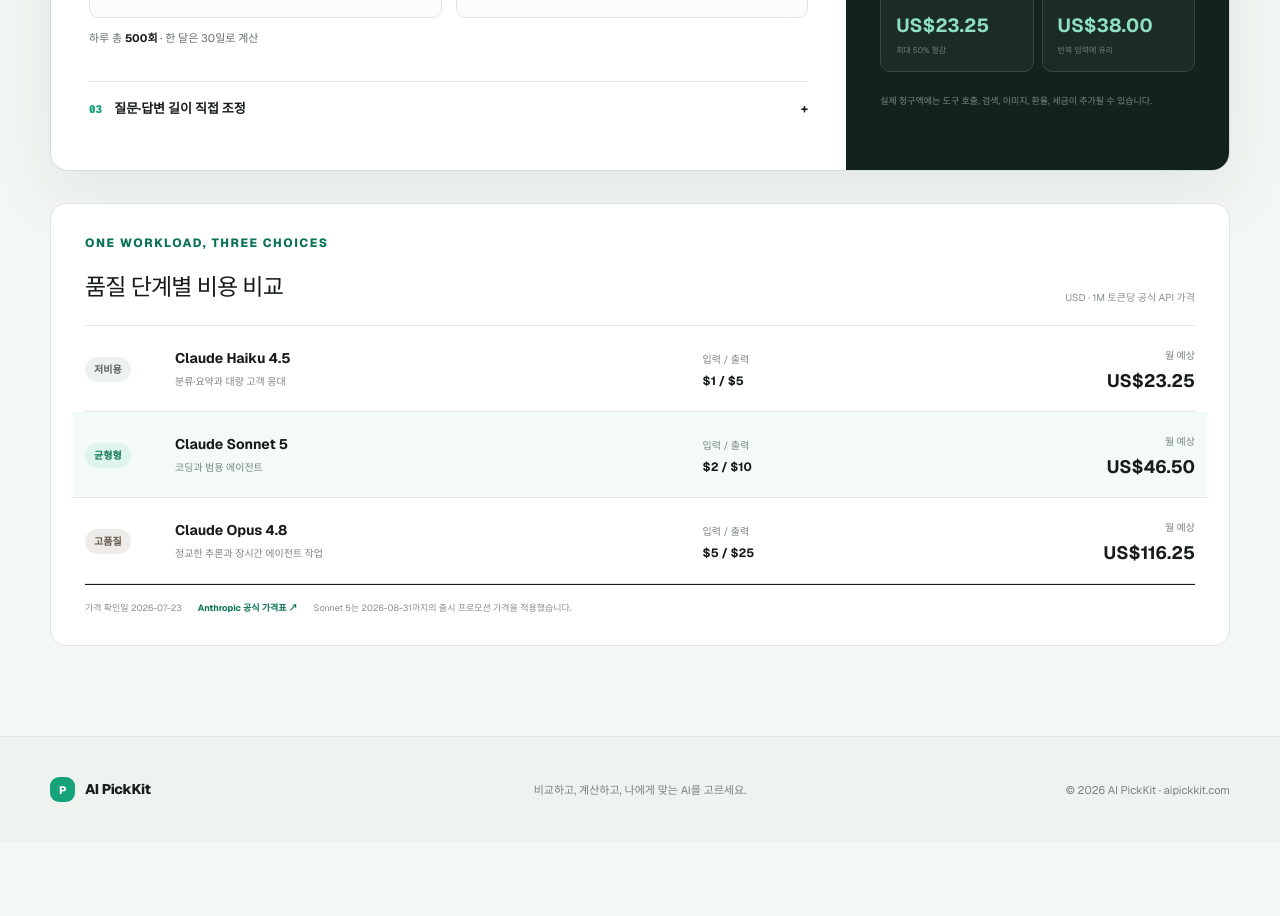
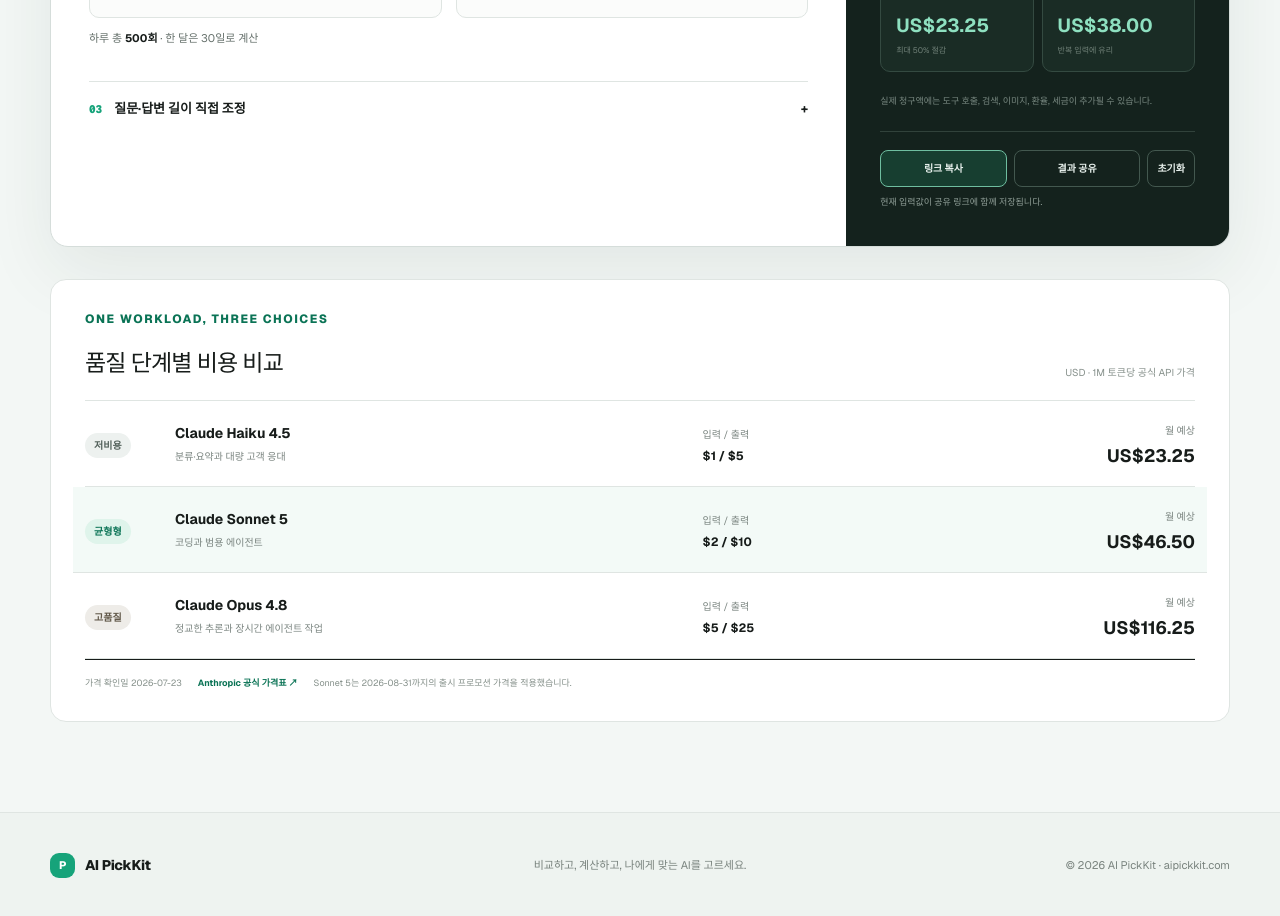
Before and after one commit to maxtop9843-byte/ai-pickkit, a Next.js app: page /api-cost-calculator in a window 1280 px wide. Shown: the part 960-1876 px from the top of the page. Before the commit the page ends 1802 px from the top, so only its background shows below. Built offline with nearby package versions, Linux system fonts and the light colour scheme.

Commit message:
APK-007: add shareable calculator results (#8)

```diff
--- a/src/app/api-cost-calculator/page.tsx
+++ b/src/app/api-cost-calculator/page.tsx
@@ -1,6 +1,7 @@
 import type { Metadata } from "next";
 import CostCalculator from "@/components/cost-calculator";
 import ToolPage from "@/components/tool-page";
+import { parseCalculatorState } from "@/lib/cost-calculator";
 import { getToolRoute } from "@/lib/tool-routes";
 
 const route = getToolRoute("calculator");
@@ -16,10 +17,26 @@ export const metadata: Metadata = {
   },
 };
 
-export default function ApiCostCalculatorPage() {
+export default async function ApiCostCalculatorPage({
+  searchParams,
+}: {
+  searchParams: Promise<Record<string, string | string[] | undefined>>;
+}) {
+  const rawParams = await searchParams;
+  const params = new URLSearchParams();
+  for (const [key, value] of Object.entries(rawParams)) {
+    const firstValue = Array.isArray(value) ? value[0] : value;
+    if (firstValue !== undefined) params.set(key, firstValue);
+  }
+  const initialState = parseCalculatorState(params);
+
   return (
     <ToolPage route={route} smoke="api-cost-calculator-page">
-      <CostCalculator />
+      <CostCalculator
+        initialState={initialState}
+        syncUrl
+        showAdvancedInitially={params.has("input") || params.has("output")}
+      />
     </ToolPage>
   );
 }
--- a/src/app/globals.css
+++ b/src/app/globals.css
@@ -1049,6 +1049,40 @@ h1 em {
   font-size: 9px;
   line-height: 1.6;
 }
+.result-actions {
+  margin-top: 22px;
+  padding-top: 18px;
+  border-top: 1px solid #31423b;
+}
+.result-actions > div {
+  display: grid;
+  grid-template-columns: 1fr 1fr auto;
+  gap: 7px;
+}
+.result-actions button {
+  padding: 10px 9px;
+  border: 1px solid #43584f;
+  border-radius: 8px;
+  background: transparent;
+  color: #e8f1ed;
+  font-size: 10px;
+  font-weight: 700;
+  cursor: pointer;
+}
+.result-actions button:first-child {
+  border-color: #6fbea0;
+  background: #173e30;
+}
+.result-actions button:hover {
+  border-color: #8dd3b9;
+}
+.result-actions p {
+  min-height: 16px;
+  margin: 9px 0 0;
+  color: #8f9e97;
+  font-size: 9px;
+  line-height: 1.5;
+}
 .comparison {
   margin-top: 32px;
   padding: 30px 34px;
--- a/src/components/cost-calculator.tsx
+++ b/src/components/cost-calculator.tsx
@@ -2,8 +2,13 @@
 
 import { useMemo, useState } from "react";
 import {
+  CALCULATOR_LIMITS,
   calculateCost,
+  createCalculatorShareUrl,
+  DEFAULT_CALCULATOR_STATE,
   modelPrices,
+  serializeCalculatorState,
+  type CalculatorState,
   VERIFIED_AT,
   workloadPresets,
 } from "@/lib/cost-calculator";
@@ -28,6 +33,7 @@ function NumericField({
   suffix,
   hint,
   min = 0,
+  max = Number.MAX_SAFE_INTEGER,
 }: {
   id: string;
   label: string;
@@ -36,6 +42,7 @@ function NumericField({
   suffix: string;
   hint?: string;
   min?: number;
+  max?: number;
 }) {
   return (
     <label className="numeric-field" htmlFor={id}>
@@ -45,11 +52,18 @@ function NumericField({
           id={id}
           type="number"
           min={min}
+          max={max}
           step="1"
           value={value}
-          onChange={(event) =>
-            onChange(Math.max(min, Number(event.target.value) || 0))
-          }
+          onChange={(event) => {
+            const parsed = Number(event.target.value);
+            onChange(
+              Math.min(
+                max,
+                Math.max(min, Number.isFinite(parsed) ? Math.trunc(parsed) : 0),
+              ),
+            );
+          }}
         />
         <span>{suffix}</span>
       </span>
@@ -58,13 +72,39 @@ function NumericField({
   );
 }
 
-export default function CostCalculator() {
-  const [presetId, setPresetId] = useState("support");
-  const [usersPerDay, setUsersPerDay] = useState(100);
-  const [requestsPerUser, setRequestsPerUser] = useState(5);
-  const [inputTokens, setInputTokens] = useState(450);
-  const [outputTokens, setOutputTokens] = useState(220);
-  const [advanced, setAdvanced] = useState(false);
+export default function CostCalculator({
+  initialState = DEFAULT_CALCULATOR_STATE,
+  syncUrl = false,
+  showAdvancedInitially = false,
+}: {
+  initialState?: CalculatorState;
+  syncUrl?: boolean;
+  showAdvancedInitially?: boolean;
+}) {
+  const [calculatorState, setCalculatorState] = useState(initialState);
+  const [advanced, setAdvanced] = useState(showAdvancedInitially);
+  const [shareStatus, setShareStatus] = useState("");
+  const { presetId, usersPerDay, requestsPerUser, inputTokens, outputTokens } =
+    calculatorState;
+
+  const replaceCalculatorUrl = (nextState: CalculatorState | null) => {
+    if (!syncUrl || typeof window === "undefined") return;
+    const query = nextState
+      ? `?${serializeCalculatorState(nextState).toString()}`
+      : "";
+    window.history.replaceState(
+      null,
+      "",
+      `${window.location.pathname}${query}${window.location.hash}`,
+    );
+  };
+
+  const updateState = (patch: Partial<CalculatorState>) => {
+    const nextState = { ...calculatorState, ...patch };
+    setCalculatorState(nextState);
+    replaceCalculatorUrl(nextState);
+    setShareStatus("");
+  };
 
   const results = useMemo(
     () =>
@@ -81,9 +121,62 @@ export default function CostCalculator() {
   const selectPreset = (id: string) => {
     const preset = workloadPresets.find((item) => item.id === id);
     if (!preset) return;
-    setPresetId(id);
-    setInputTokens(preset.inputTokens);
-    setOutputTokens(preset.outputTokens);
+    updateState({
+      presetId: id,
+      inputTokens: preset.inputTokens,
+      outputTokens: preset.outputTokens,
+    });
+  };
+
+  const shareUrl = createCalculatorShareUrl(calculatorState);
+
+  const copyShareUrl = async (
+    successMessage = "계산 결과 링크를 복사했어요.",
+  ) => {
+    try {
+      if (navigator.clipboard?.writeText) {
+        await navigator.clipboard.writeText(shareUrl);
+      } else {
+        const textarea = document.createElement("textarea");
+        textarea.value = shareUrl;
+        textarea.style.position = "fixed";
+        textarea.style.opacity = "0";
+        document.body.append(textarea);
+        textarea.select();
+        const copied = document.execCommand("copy");
+        textarea.remove();
+        if (!copied) throw new Error("Copy command failed");
+      }
+      setShareStatus(successMessage);
+    } catch {
+      setShareStatus("복사하지 못했어요. 브라우저 권한을 확인해 주세요.");
+    }
+  };
+
+  const shareResult = async () => {
+    if (!navigator.share) {
+      await copyShareUrl("공유 링크를 복사했어요.");
+      return;
+    }
+
+    try {
+      await navigator.share({
+        title: "AI PickKit API 비용 계산 결과",
+        text: `월 예상 비용 ${money(recommended.cost.monthly)}`,
+        url: shareUrl,
+      });
+      setShareStatus("공유 메뉴로 계산 결과를 보냈어요.");
+    } catch (error) {
+      if (error instanceof DOMException && error.name === "AbortError") return;
+      await copyShareUrl("공유 링크를 복사했어요.");
+    }
+  };
+
+  const resetCalculator = () => {
+    setCalculatorState(DEFAULT_CALCULATOR_STATE);
+    setAdvanced(false);
+    setShareStatus("기본값으로 초기화했어요.");
+    replaceCalculatorUrl(null);
   };
 
   const recommended = results[1];
@@ -139,15 +232,17 @@ export default function CostCalculator() {
                 id="users"
                 label="하루 사용자"
                 value={usersPerDay}
-                onChange={setUsersPerDay}
+                onChange={(value) => updateState({ usersPerDay: value })}
                 suffix="명"
+                max={CALCULATOR_LIMITS.usersPerDay}
               />
               <NumericField
                 id="requests"
                 label="1명당 질문"
                 value={requestsPerUser}
-                onChange={setRequestsPerUser}
+                onChange={(value) => updateState({ requestsPerUser: value })}
                 suffix="회"
+                max={CALCULATOR_LIMITS.requestsPerUser}
               />
             </div>
             <p className="volume-note">
@@ -176,16 +271,18 @@ export default function CostCalculator() {
                 id="input-tokens"
                 label="질문·맥락 길이"
                 value={inputTokens}
-                onChange={setInputTokens}
+                onChange={(value) => updateState({ inputTokens: value })}
                 suffix="토큰"
                 hint="한글은 내용에 따라 토큰 수가 크게 달라질 수 있어요."
+                max={CALCULATOR_LIMITS.inputTokens}
               />
               <NumericField
                 id="output-tokens"
                 label="답변 길이"
                 value={outputTokens}
-                onChange={setOutputTokens}
+                onChange={(value) => updateState({ outputTokens: value })}
                 suffix="토큰"
+                max={CALCULATOR_LIMITS.outputTokens}
               />
             </div>
           ) : null}
@@ -234,6 +331,25 @@ export default function CostCalculator() {
             실제 청구액에는 도구 호출, 검색, 이미지, 환율, 세금이 추가될 수
             있습니다.
           </p>
+          <div
+            className="result-actions"
+            data-smoke="calculator-share-controls"
+          >
+            <div>
+              <button type="button" onClick={() => void copyShareUrl()}>
+                링크 복사
+              </button>
+              <button type="button" onClick={() => void shareResult()}>
+                결과 공유
+              </button>
+              <button type="button" onClick={resetCalculator}>
+                초기화
+              </button>
+            </div>
+            <p role="status" aria-live="polite">
+              {shareStatus || "현재 입력값이 공유 링크에 함께 저장됩니다."}
+            </p>
+          </div>
         </aside>
       </div>
 
--- a/src/lib/cost-calculator.ts
+++ b/src/lib/cost-calculator.ts
@@ -83,6 +83,86 @@ export type CostInput = {
   outputTokens: number;
 };
 
+export type CalculatorState = CostInput & {
+  presetId: string;
+};
+
+export const DEFAULT_CALCULATOR_STATE: CalculatorState = {
+  presetId: "support",
+  usersPerDay: 100,
+  requestsPerUser: 5,
+  inputTokens: 450,
+  outputTokens: 220,
+};
+
+export const CALCULATOR_LIMITS = {
+  usersPerDay: 10_000_000,
+  requestsPerUser: 10_000,
+  inputTokens: 10_000_000,
+  outputTokens: 10_000_000,
+} as const;
+
+function parseBoundedInteger(
+  value: string | null,
+  fallback: number,
+  maximum: number,
+) {
+  if (value === null || !/^\d+$/.test(value)) return fallback;
+  const parsed = Number(value);
+  return Number.isSafeInteger(parsed) && parsed <= maximum ? parsed : fallback;
+}
+
+export function parseCalculatorState(search: string | URLSearchParams) {
+  const params =
+    typeof search === "string" ? new URLSearchParams(search) : search;
+  const preset =
+    workloadPresets.find((item) => item.id === params.get("preset")) ??
+    workloadPresets[0];
+
+  return {
+    presetId: preset.id,
+    usersPerDay: parseBoundedInteger(
+      params.get("users"),
+      DEFAULT_CALCULATOR_STATE.usersPerDay,
+      CALCULATOR_LIMITS.usersPerDay,
+    ),
+    requestsPerUser: parseBoundedInteger(
+      params.get("requests"),
+      DEFAULT_CALCULATOR_STATE.requestsPerUser,
+      CALCULATOR_LIMITS.requestsPerUser,
+    ),
+    inputTokens: parseBoundedInteger(
+      params.get("input"),
+      preset.inputTokens,
+      CALCULATOR_LIMITS.inputTokens,
+    ),
+    outputTokens: parseBoundedInteger(
+      params.get("output"),
+      preset.outputTokens,
+      CALCULATOR_LIMITS.outputTokens,
+    ),
+  } satisfies CalculatorState;
+}
+
+export function serializeCalculatorState(state: CalculatorState) {
+  return new URLSearchParams({
+    preset: state.presetId,
+    users: String(state.usersPerDay),
+    requests: String(state.requestsPerUser),
+    input: String(state.inputTokens),
+    output: String(state.outputTokens),
+  });
+}
+
+export function createCalculatorShareUrl(
+  state: CalculatorState,
+  origin = "https://aipickkit.com",
+) {
+  const url = new URL("/api-cost-calculator", origin);
+  url.search = serializeCalculatorState(state).toString();
+  return url.toString();
+}
+
 export function calculateCost(input: CostInput, model: CatalogModel) {
   const requestsPerDay = input.usersPerDay * input.requestsPerUser;
   const requestCost =
```
Also changed, not shown: scripts/production-smoke.mjs (+8 -0 lines), 1 other file (tests, documents, lock files or other folders).
